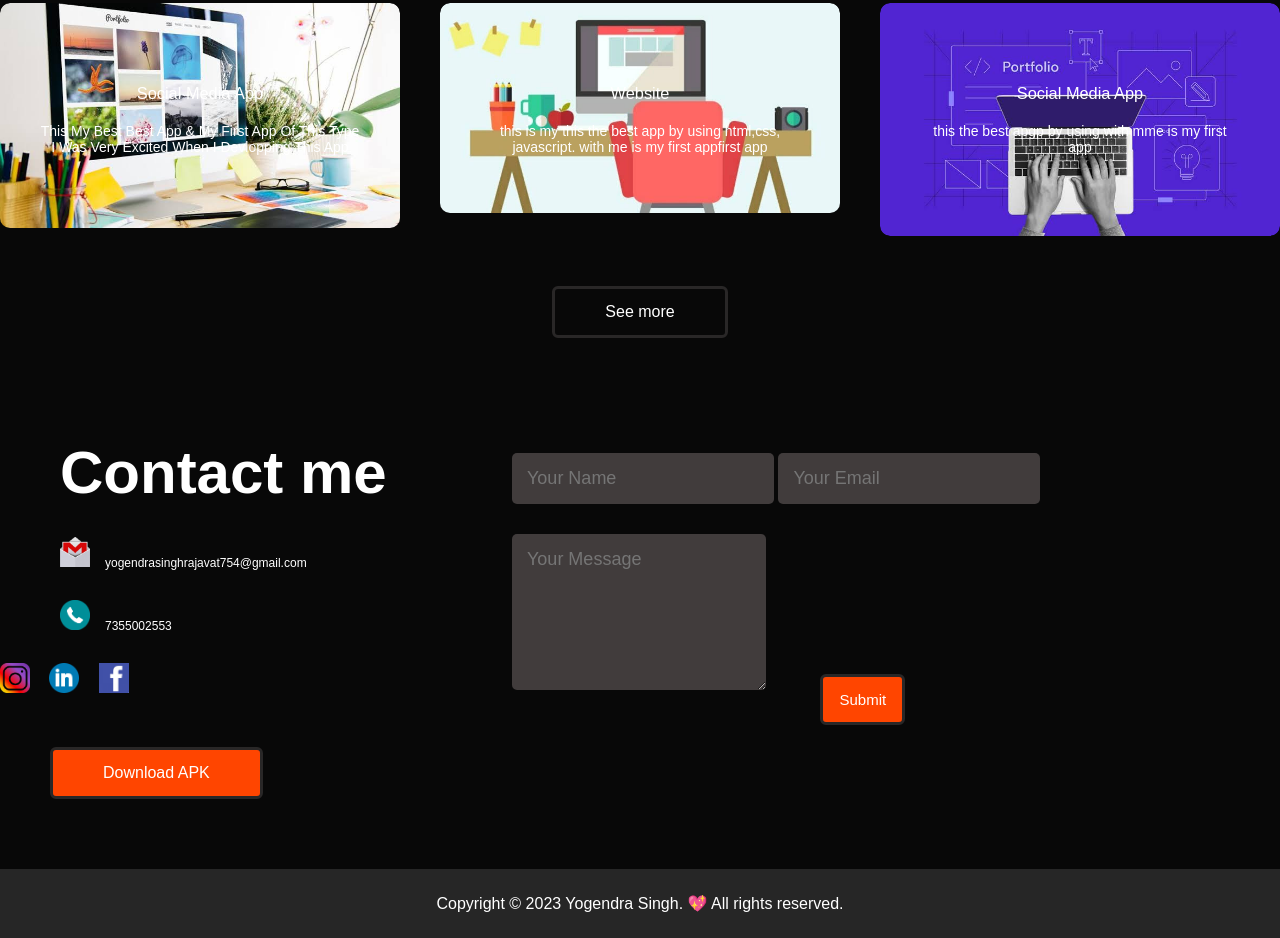
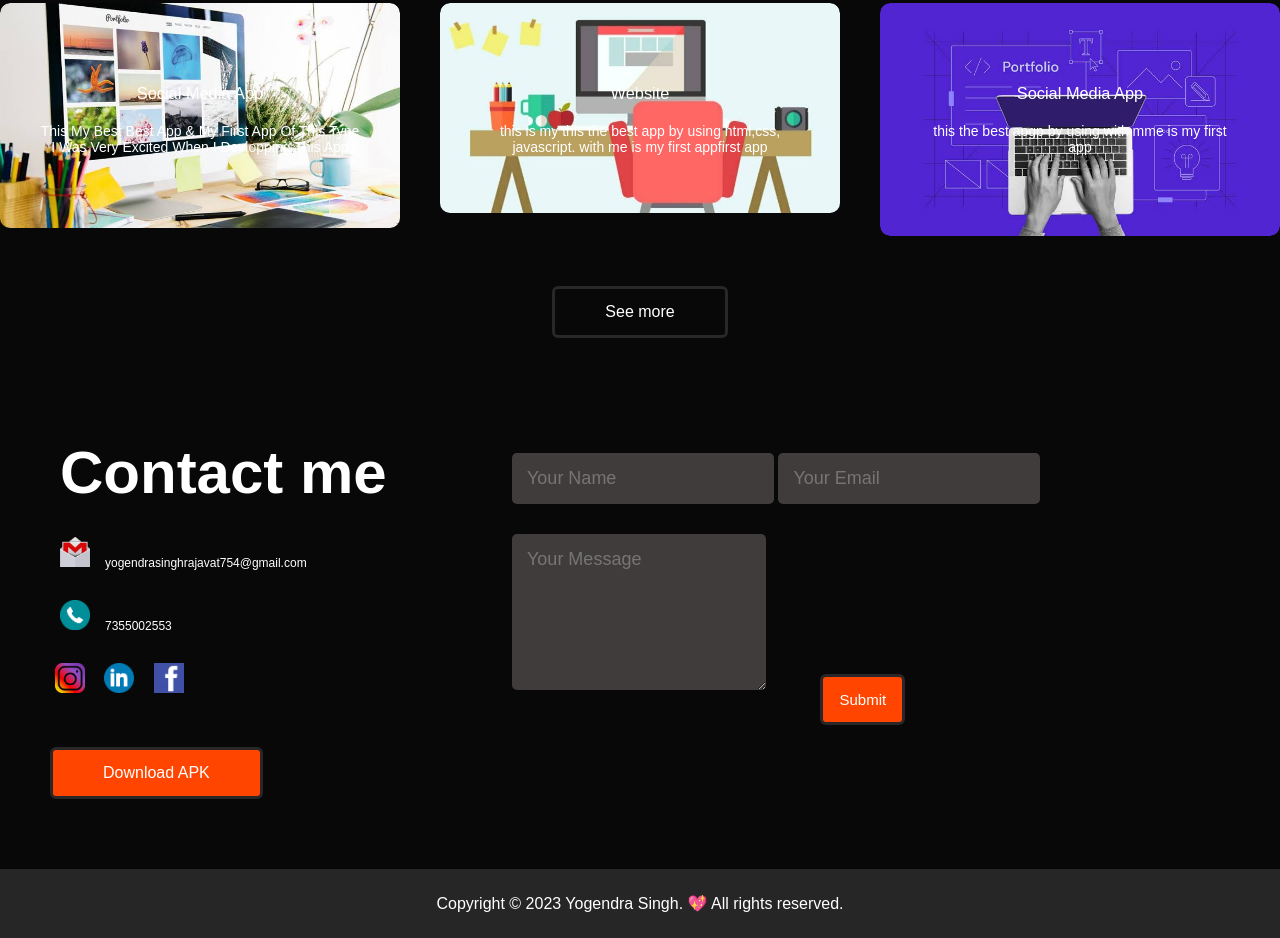
Before and after one commit to yogendra-singh-rajawat/portfolio.github.io, a plain HTML site: page index.html in a window 1280 px wide. Shown: the part 2041-2979 px from the top of the page. Drawn offline with Linux system fonts and the light colour scheme; files whose address does not match are found by name.

Commit message:
Update index.html

```diff
--- a/index.html
+++ b/index.html
@@ -165,7 +165,7 @@
                     <h1 class="sub-title">Contact me</h1>
                     <p><img src="images/mail.png">yogendrasinghrajavat754@gmail.com</p>
                     <p><img src="images/call.png">7355002553</p>
-                    <div class="images/social-icons">
+                    <div class="social-icons">
                         <a href=""><img src="images/Instagram-Icon.png" class="cimage"></a>
                         <a href=""><img src="images/linkedin.png" class="cimage"></a>
                         <a href=""><img src="images/facebook.jpg" class="cimage"></a>
```
